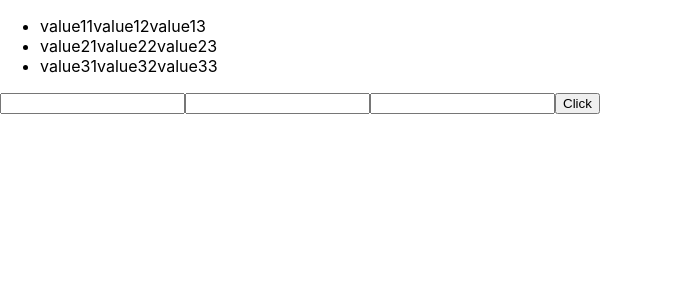
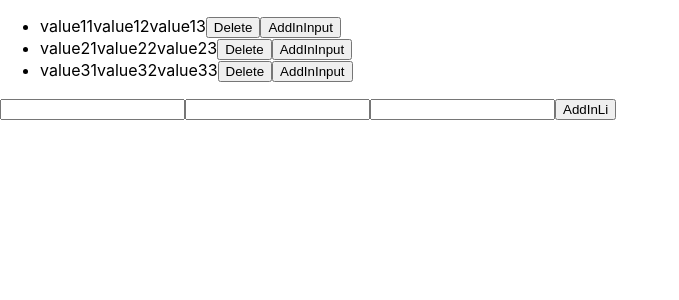
Before and after one commit to nemnogokartavyy/Basic-React-Tutorial, a React (Create React App) app: page / in a window 1280 px wide. Shown: the top 300 px of the page, without its empty margins (0-679 px from the left). Built offline with nearby package versions, Linux system fonts and the light colour scheme.

Commit message:
React Prime 76/112 chapter 1-3 tasks 82-84 gtasks

```diff
--- a/src/App.js
+++ b/src/App.js
@@ -1,27 +1,28 @@
-// ⊗jsrtPmDtOAA
+// ⊗jsrtPmDtOAOp
 
 import React, { useState } from 'react';
 import { nanoid } from 'nanoid';
 
 //1
 //2
+//3
 const App = () => {
 
     const initNotes = [
         {
-            id: 'GYi9G_uC4gBF1e2SixDvu',
+            id: '111GYi9G_uC4gBF1e2SixDvu',
             prop1: 'value11',
             prop2: 'value12',
             prop3: 'value13',
         },
         {
-            id: 'IWSpfBPSV3SXgRF87uO74',
+            id: '222IWSpfBPSV3SXgRF87uO74',
             prop1: 'value21',
             prop2: 'value22',
             prop3: 'value23',
         },
         {
-            id: 'JAmjRlfQT8rLTm5tG2m1L',
+            id: '333JAmjRlfQT8rLTm5tG2m1L',
             prop1: 'value31',
             prop2: 'value32',
             prop3: 'value33',
@@ -29,28 +30,64 @@ const App = () => {
     ];
 
     const [notes, setNotes] = useState(initNotes);
+
     const [valueProp1, setValueProp1] = useState();
     const [valueProp2, setValueProp2] = useState();
     const [valueProp3, setValueProp3] = useState();
 
+    const [idEdit, setIdEdit] = useState();
 
     const result = notes.map(note => {
         return <li key={note.id}>
             <span>{note.prop1}</span>
             <span>{note.prop2}</span>
             <span>{note.prop3}</span>
+
+            <button onClick={() => deleteElem(note.id)}>
+                Delete
+            </button>
+
+            <button onClick={() => addInInput(note.id)}>
+                AddInInput
+            </button>
         </li>;
     });
 
-    function addElInObj() {
-        let newObj = {
-            id: nanoid(),
-            prop1: valueProp1,
-            prop2: valueProp2,
-            prop3: valueProp3,
-        }
-        let copy = [...notes, newObj];
-        setNotes(copy);
+    function deleteElem(id) {
+        let arr = [];
+        notes.map(elem => {
+            if (elem.id !== id) {
+                arr.push(elem);
+            }
+        })
+        setNotes(arr);
+    }
+
+    function addInInput(id) {
+        setIdEdit(id);
+        notes.map(elem => {
+            if (elem.id === id) {
+                setValueProp1(elem.prop1);
+                setValueProp2(elem.prop2);
+                setValueProp3(elem.prop3);
+            }
+        })
+    }
+
+    function addInLi(id) {
+        let arrCopy = notes.map((elem) => {
+            if (elem.id === id) {
+                return {
+                    ...elem,
+                    prop1: valueProp1,
+                    prop2: valueProp2,
+                    prop3: valueProp3,
+                };
+            } else {
+                return elem;
+            }
+        })
+        setNotes(arrCopy);
     }
 
     return <div>
@@ -60,7 +97,7 @@ const App = () => {
         <input value={valueProp1} onChange={(event) => setValueProp1(event.target.value)} />
         <input value={valueProp2} onChange={(event) => setValueProp2(event.target.value)} />
         <input value={valueProp3} onChange={(event) => setValueProp3(event.target.value)} />
-        <button onClick={() => addElInObj()}>Click</button>
+        <button onClick={() => addInLi(idEdit)}>AddInLi</button>
     </div>;
 
 };
```
